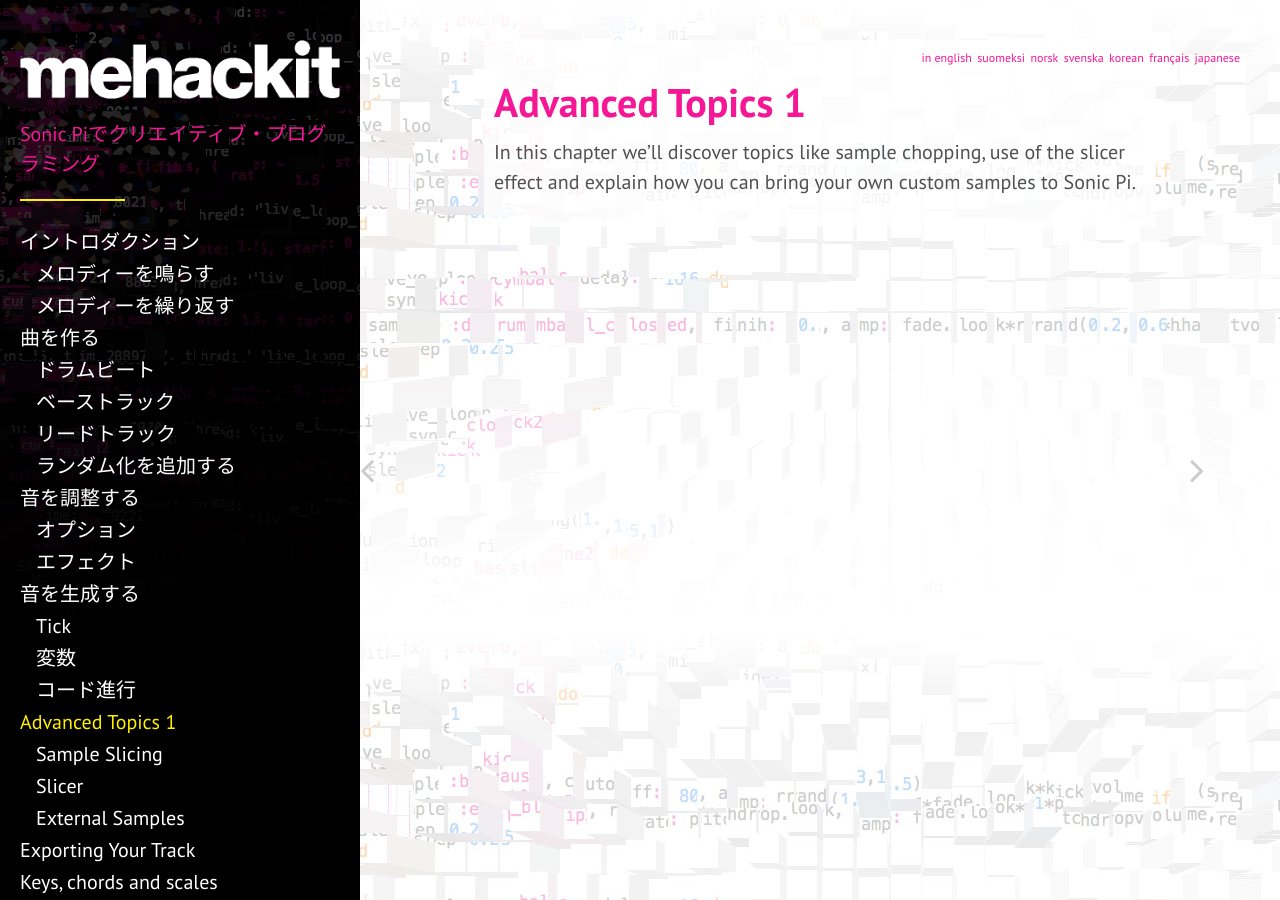
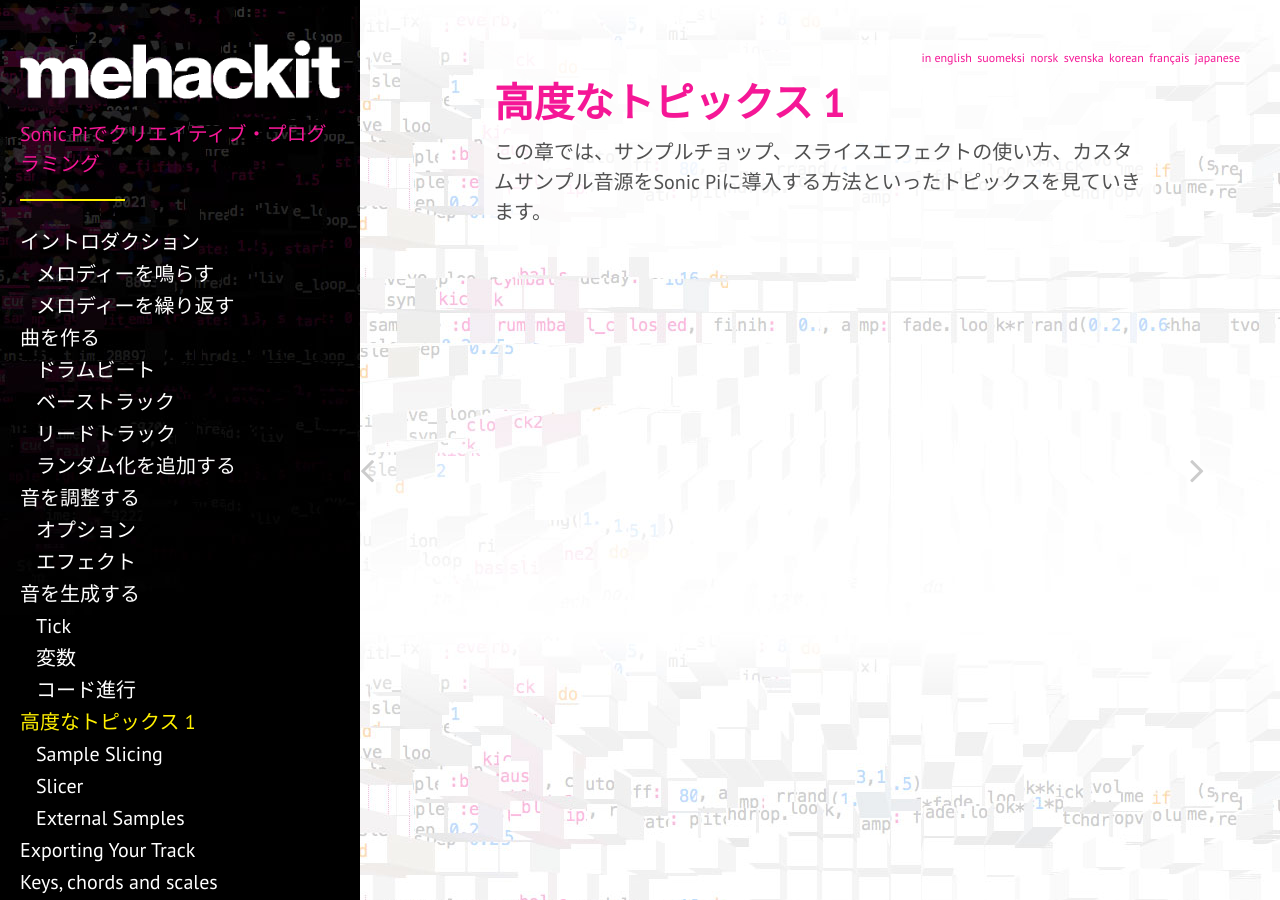
Before and after one commit to mehackit/sonic-pi-workshop, a Jekyll site: the page built from _exercises/ja/05-advanced-topics-1/01-advanced-topics-1.md, in a window 1280 px wide. Built offline with Jekyll 4.4.1, drawn with Linux system fonts in a browser that asks for light colours; nearby versions of some CDN libraries; some web fonts are replaced.

Commit message:
Translate 05-01 to ja

```diff
--- a/_exercises/ja/05-advanced-topics-1/01-advanced-topics-1.md
+++ b/_exercises/ja/05-advanced-topics-1/01-advanced-topics-1.md
@@ -1,8 +1,8 @@
 ---
 chapter: Advanced Topics 1
-title: Advanced Topics 1
+title: 高度なトピックス 1
 lang: ja
 layout: exercise
 ---
 
-In this chapter we'll discover topics like sample chopping, use of the slicer effect and explain how you can bring your own custom samples to Sonic Pi.
+この章では、サンプルチョップ、スライスエフェクトの使い方、カスタムサンプル音源をSonic Piに導入する方法といったトピックスを見ていきます。
```
